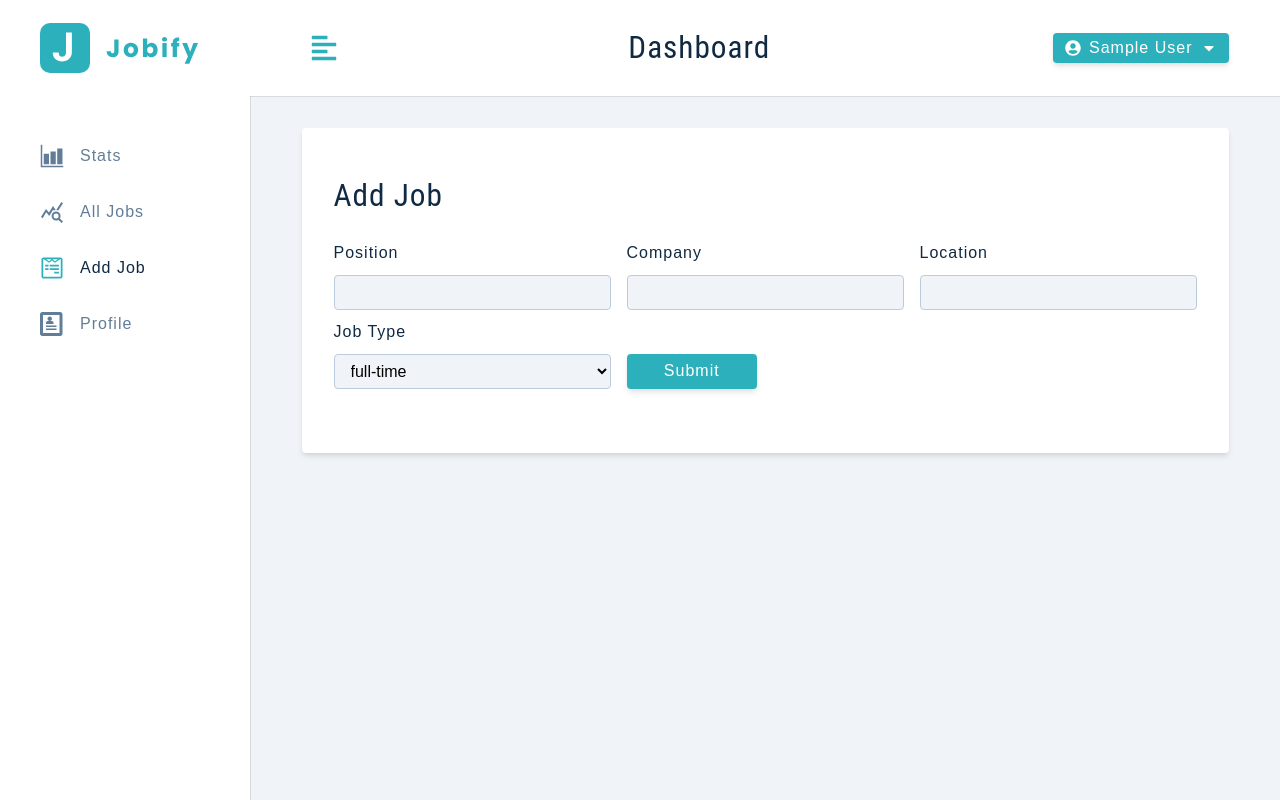
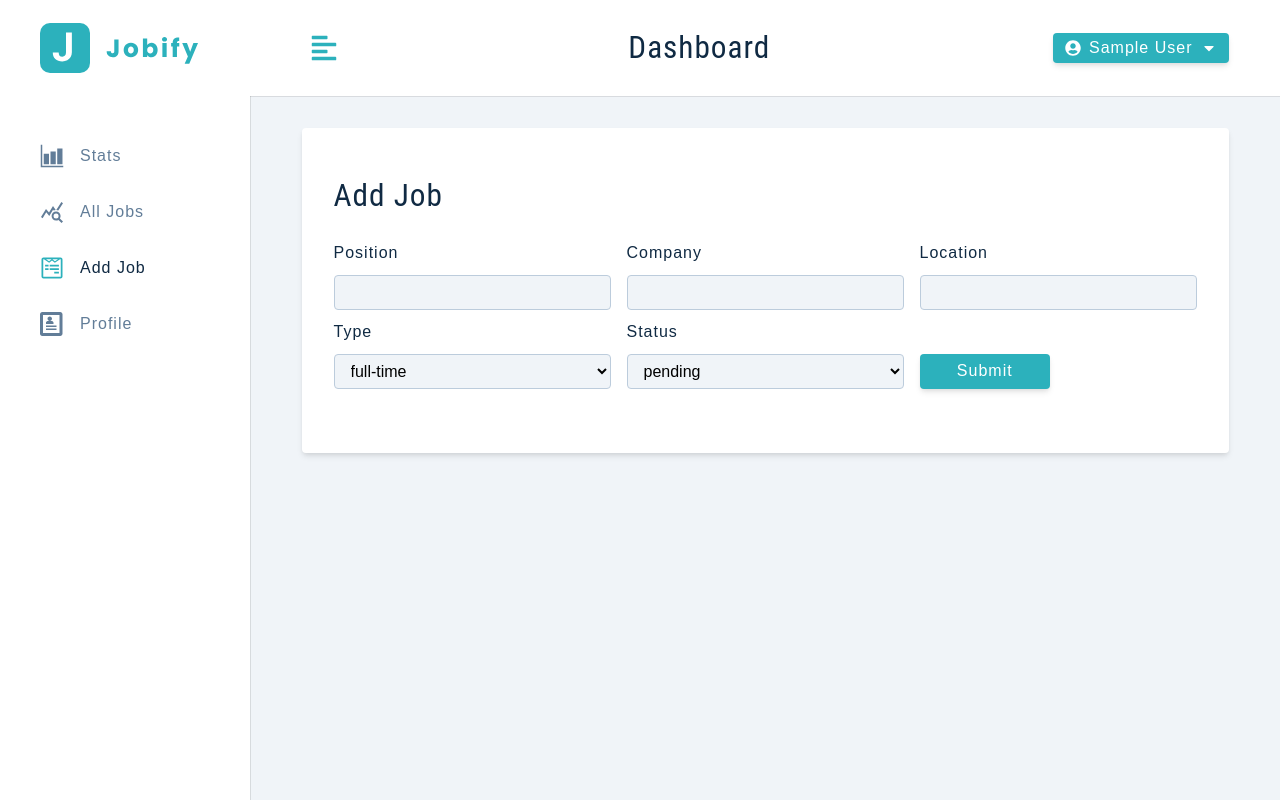
Before and after one commit to iputuagussetiawan/Jobify-Server-2022, a React (Create React App) app in the folder client/: page /add-job in a window 1280 px wide. Built offline with nearby package versions, Linux system fonts and the light colour scheme; sample sign-in values are in the browser's storage.

Commit message:
Form Row Select

```diff
--- /dev/null
+++ b/client/src/components/FormRowSelect.js
@@ -0,0 +1,25 @@
+const FormRowSelect = ({ labelText, name, value, handleChange, list }) => {
+  return (
+    <div className='form-row'>
+      <label htmlFor={name} className='form-label'>
+        {labelText || name}
+      </label>
+      <select
+        name={name}
+        value={value}
+        onChange={handleChange}
+        className='form-select'
+      >
+        {list.map((itemValue, index) => {
+          return (
+            <option key={index} value={itemValue}>
+              {itemValue}
+            </option>
+          )
+        })}
+      </select>
+    </div>
+  )
+}
+
+export default FormRowSelect
--- a/client/src/components/index.js
+++ b/client/src/components/index.js
@@ -4,6 +4,7 @@ import Alert from './Alert';
 import BigSidebar from './BigSidebar';
 import SmallSidebar from './SmallSidebar';
 import Navbar from './Navbar';
+import FormRowSelect from './FormRowSelect';
 
 
-export {Logo,FormRow, Alert,BigSidebar,SmallSidebar,Navbar}
+export {Logo,FormRow, Alert,BigSidebar,SmallSidebar,Navbar,FormRowSelect}
--- a/client/src/pages/dashborad/AddJob.js
+++ b/client/src/pages/dashborad/AddJob.js
@@ -1,4 +1,4 @@
-import { FormRow, Alert } from "../../components";
+import { FormRow, Alert, FormRowSelect } from "../../components";
 import { useAppContext } from "../../context/appContext";
 import Wrapper from "../../assets/wrappers/DashboardFormPage";
 const AddJob = () => {
@@ -61,28 +61,22 @@ const AddJob = () => {
 						handleChange={handleJobInput}
 					/>
 					{/* job type */}
-          <div className="form-row">
-            <label htmlFor="jobType" className="form-label">
-              job type
-            </label>
+          <FormRowSelect
+            labelText="type"
+            name="jobType"
+            value={jobType}
+            handleChange={handleJobInput}
+            list={jobTypeOptions}
+          />
 
-            <select
-              name="jobType"
-              value={jobType}
-              onChange={handleJobInput}
-              className="form-select"
-            >
-              {jobTypeOptions.map((itemValue, index) => {
-                return (
-                  <option key={index} value={itemValue}>
-                    {itemValue}
-                  </option>
-                );
-              })}
-            </select>
-          </div>
 
 					{/* job status */}
+          <FormRowSelect
+            name="status"
+            value={status}
+            handleChange={handleJobInput}
+            list={statusOptions}
+          />
 
 					<div className="btn-container">
 						<button
```
